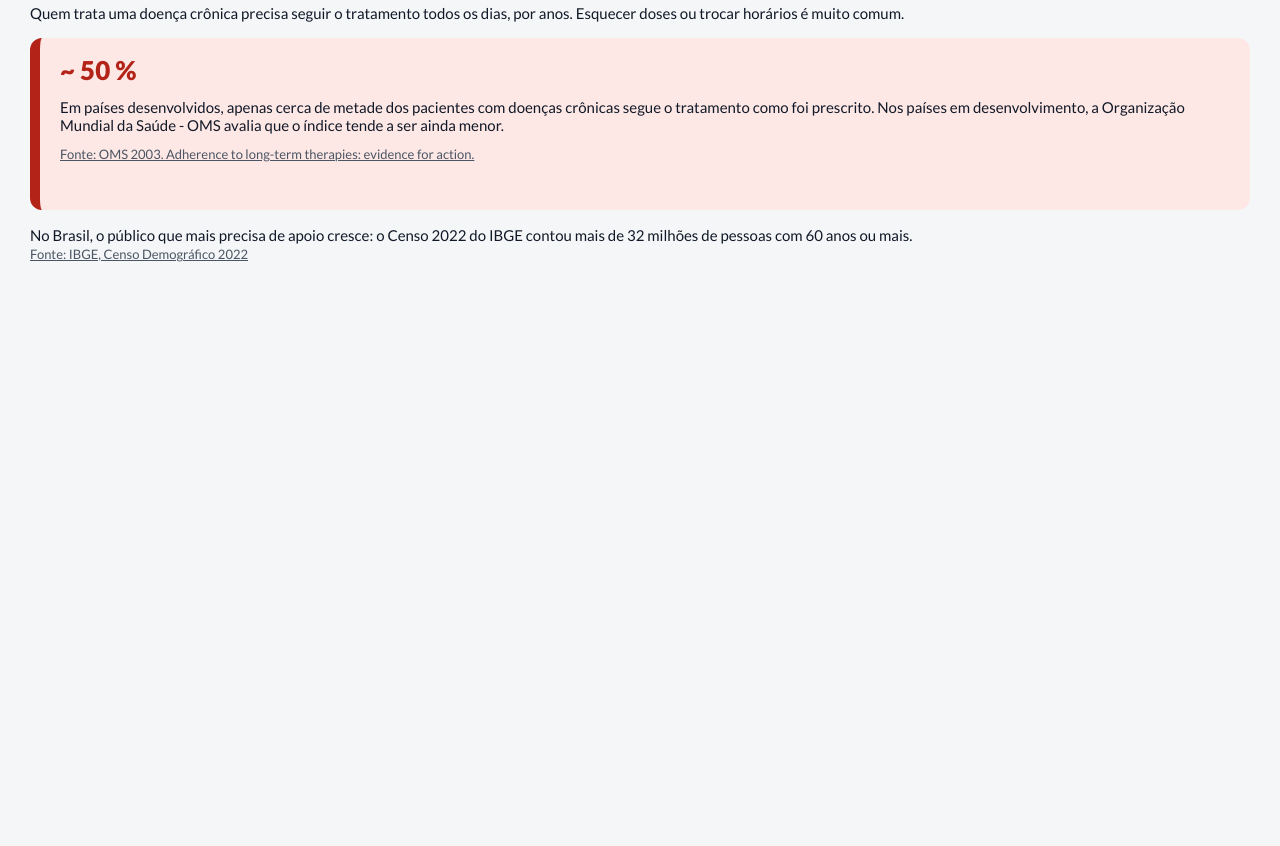
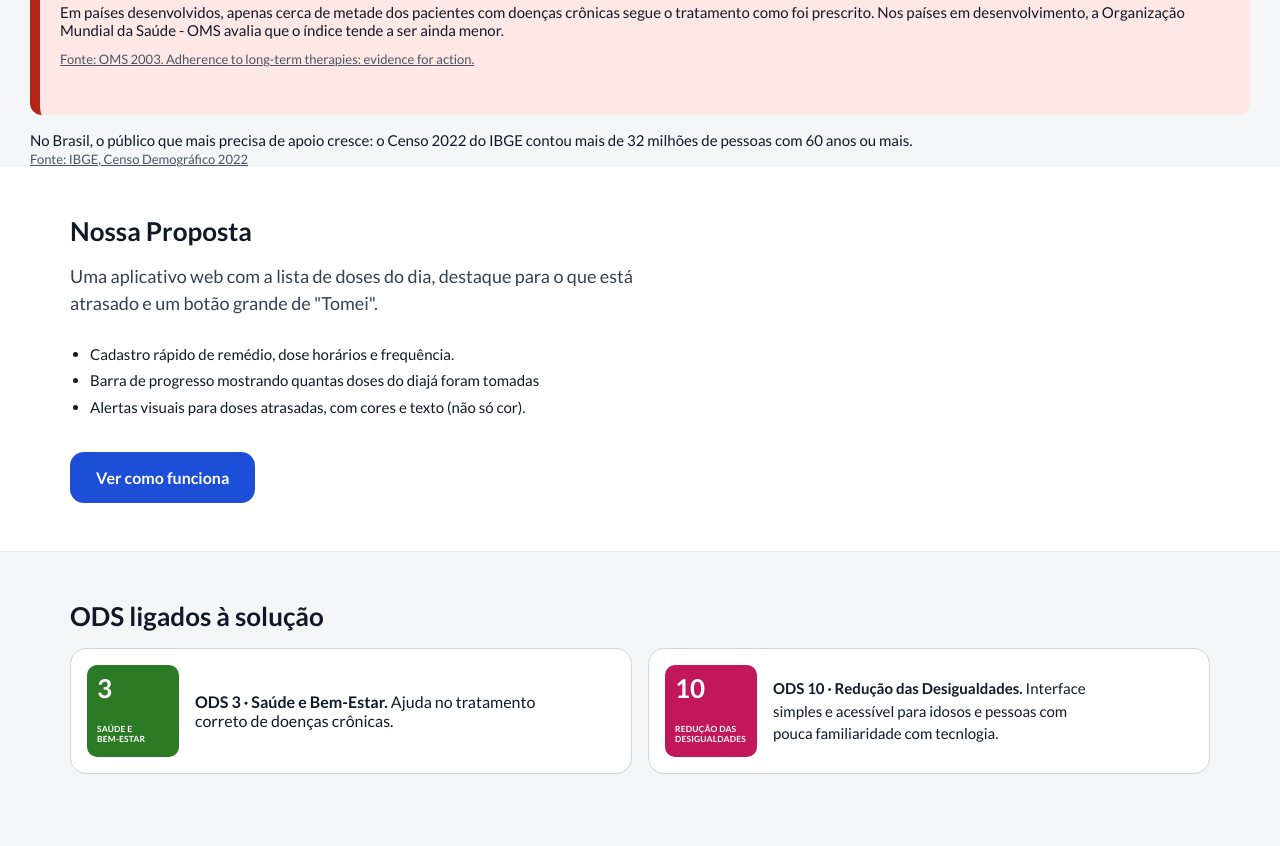
Before and after one commit to LiedsonF/Zelo, a plain HTML site: page index.html in a window 1280 px wide. Shown: the part 1074-1920 px from the top of the page. Before the commit the page ends 1336 px from the top, so only its background shows below. Drawn offline with Linux system fonts and the light colour scheme.

Commit message:
Atualiza hero com novas alterações

```diff
--- a/css/landing.css
+++ b/css/landing.css
@@ -58,8 +58,9 @@ html {
 
 body {
     font-family: var(--font-lato);
+    font-weight: var(--lato-regular);
+    color: var(--cor-texto);
     background-color: var(--cor-fundo);
-    color: var(--cor-texto);
 }
 
 .container-site {
@@ -111,20 +112,32 @@ body {
     color: var(--cor-primaria);
 }
 
-.hero {
-    min-height: 650px;
-    padding: 80px 0;
-    display: flex;
-    align-items: center;
-}
-
 .hero .container-site {
     display: flex;
     align-items: center;
+    justify-content: space-between;
+    gap: 40px;
 }
 
 .hero-content {
-    max-width: 600px;
+    flex: 1;
+    order: 1;
+}
+
+.hero-image {
+    flex: 1;
+    display: flex;
+    justify-content: flex-end;
+    align-items: center;
+    order: 2;
+}
+
+.hero-image img {
+    padding: 10px;
+    width: 80%;
+    max-width: 420px;
+    height: auto;
+    object-fit: contain;
 }
 
 .hero-tag {
@@ -183,10 +196,6 @@ body {
 
     transition: 0.3s;
 }
-
-
-/*===========================================================
-Section 1 */
 
 .container-site-1 {
     display: flex;
@@ -280,3 +289,151 @@ Section 2 */
     }
 
 }
+
+.btn-primary {
+    background-color: var(--cor-primaria);
+    color: var(--cor-superficie);
+    border: 2px solid var(--cor-primaria);
+    border-radius: 15px;
+}
+
+.btn-primary:hover {
+    background-color: var(--cor-primaria-escura);
+    transform: translateY(-3px);
+}
+
+.btn-secondary {
+    background-color: var(--cor-superficie);
+    color: var(--cor-primaria);
+    border: 2px solid var(--cor-primaria);
+    border-radius: 15px;
+}
+
+.btn-secondary:hover {
+    background-color: var(--cor-primaria-clara);
+    transform: translateY(-3px);
+}
+
+/*Nossa Proposta*/
+
+.container-proposta {
+    max-width: 1180px;
+    margin: 0 auto;
+    padding: 0 1.25rem;
+}
+
+.proposta-section {
+    background-color: var(--cor-superficie);
+    padding: var(--pd-3) 0;
+    border-bottom: var(--borda-section);
+}
+
+.titulo-proposta {
+    font-size: var(--tamanho-titulo);
+    font-weight: var(--lato-bold);
+    color: var(--cor-texto);
+    margin-bottom: var(--gap-1);
+}
+
+.subtitulo-proposta {
+    font-size: var(--tamanho-nome-remedio);
+    line-height: 1.5;
+    color: var(--cor-texto-secundario);
+    margin-bottom: 1.5rem;
+}
+
+.lista-features {
+    list-style-type: disc;
+    padding-left: 1.25rem;
+    margin-bottom: var(--gap-2);
+}
+
+.lista-features li {
+    font-size: var(--tamanho-texto);
+    line-height: 1.75;
+    color: var(--cor-texto);
+}
+
+.btn-proposta {
+    display: inline-block;
+    background-color: var(--cor-primaria);
+    color: var(--cor-superficie);
+    font-size: var(--tamanho-botao);
+    font-weight: var(--lato-bold);
+    text-decoration: none;
+    padding: var(--pd-1) 1.625rem;
+    border-radius: 14px;
+    transition: 0.3s;
+}
+
+.btn-proposta:hover {
+    background-color: var(--cor-primaria-escura);
+}
+
+/*ODS ligados à solução*/
+
+.ods-section {
+    background-color: var(--cor-fundo);
+    padding: var(--pd-3) 0 4.5rem 0;
+}
+
+.ods-grid {
+    display: grid;
+    grid-template-columns: repeat(2, 1fr);
+    gap: var(--gap-1);
+}
+
+.ods-card {
+    background-color: var(--cor-superficie);
+    border: 1px solid var(--cor-borda-input);
+    border-radius: 16px;
+    padding: var(--pd-1);
+    display: flex;
+    align-items: center;
+    gap: var(--gap-1);
+}
+
+.ods-badge {
+    width: 92px;
+    height: 92px;
+    min-width: 92px;
+    border-radius: 10px;
+    padding: 0.625rem 0.625rem 0.75rem 0.625rem;
+    display: flex;
+    flex-direction: column;
+    justify-content: space-between;
+    color: var(--cor-superficie);
+}
+
+
+.ods-3 {
+    background-color: #2c7a26;
+}
+
+.ods-10 {
+    background-color: #c2185b;
+}
+
+.ods-number {
+    font-size: var(--tamanho-titulo);
+    font-weight: var(--lato-bold);
+    line-height: 1;
+}
+
+.ods-label {
+    font-size: 0.53rem;
+    font-weight: var(--lato-bold);
+    line-height: 1.25;
+    letter-spacing: 0.02em;
+    text-transform: uppercase;
+}
+
+.ods-description {
+    font-size: var(--tamanho-texto);
+    line-height: 1.5;
+    color: var(--cor-texto);
+}
+
+.ods-description strong {
+    font-weight: var(--lato-bold);
+}
--- a/index.html
+++ b/index.html
@@ -42,6 +42,10 @@
         <section class="hero" id="inicio">
 
             <div class="container-site">
+
+                <div class="hero-image">
+        <img src="./images/celular.png" alt="imagem de um celular">
+                    </div>
 
                 <div class="hero-content">
 
@@ -111,6 +115,54 @@
 
         </section>
 
+
+        <section class="proposta-section">
+            <div class="container-proposta">
+                <h1 class="titulo-proposta">Nossa Proposta</h1>
+                <p class="subtitulo-proposta">Uma aplicativo web com a lista de doses do dia, destaque para o que está<br>atrasado e um botão grande de "Tomei".</p>
+
+                <ul class="lista-features">
+                    <li>Cadastro rápido de remédio, dose horários e frequência.</li>
+                    <li>Barra de progresso mostrando quantas doses do diajá foram tomadas</li>
+                    <li>Alertas visuais para doses atrasadas, com cores e texto (não só cor).</li>
+                </ul>
+
+                <a href="#" class="btn-proposta">Ver como funciona</a>
+            </div>
+        </section>
+
+        <section class="ods-section">
+            <div class="container-proposta">
+                <h2 class="titulo-proposta">ODS ligados à solução</h2>
+                <div class="ods-grid">
+                    <div class="ods-card">
+                        <div class="ods-badge ods-3">
+                            <span class="ods-number">3</span>
+                            <span class="ods-label">SAÚDE E<br>BEM-ESTAR</br></span>
+                        </div>
+
+                        <p class="ods description">
+                            <strong>ODS 3 · Saúde e Bem-Estar.</strong> Ajuda no tratamento<br>correto de doenças crônicas.
+                        </p>
+                    </div>
+
+                    <div class="ods-card">
+                        <div class="ods-badge ods-10">
+                            <span class="ods-number">10</span>
+                            <span class="ods-label">REDUÇÃO DAS<br>DESIGUALDADES</span>
+                        </div>
+                        <p class="ods-description">
+                            <strong>ODS 10 · Redução das Desigualdades.</strong> Interface<br>
+                            simples e acessível para idosos e pessoas com<br>pouca familiaridade com tecnlogia.
+                        </p>
+                    </div>
+                </div>
+            </div>
+        </section>
+
+
+
+
     </main>
 
 </body>
```
Also changed, not shown: images/celular.png (added).
